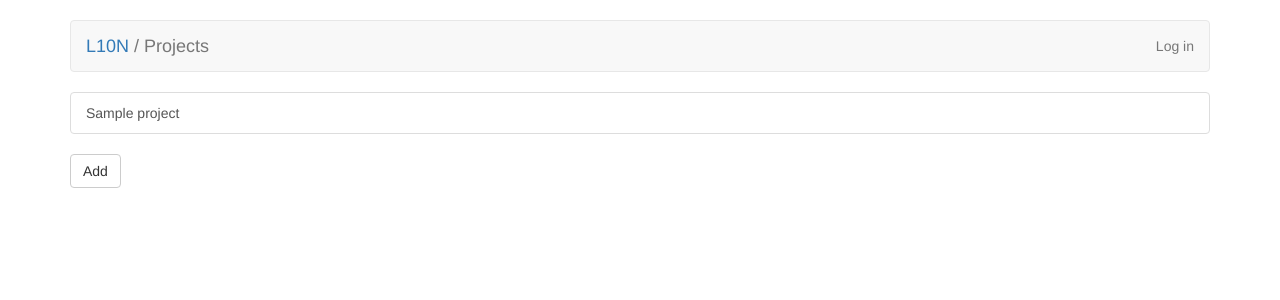
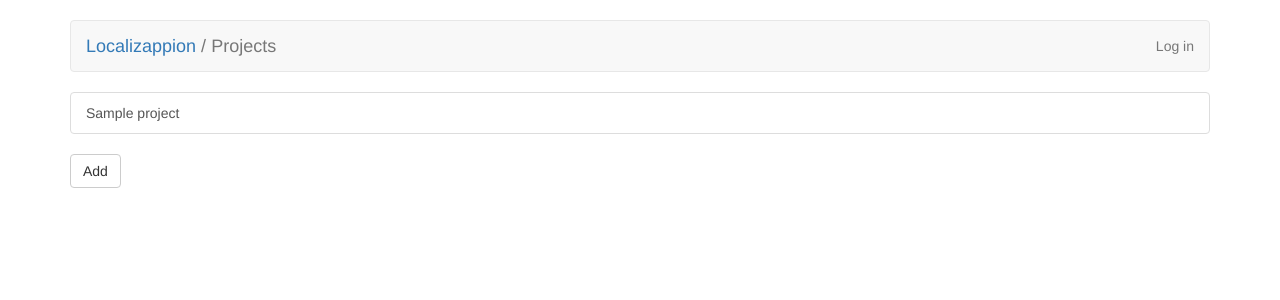
Before and after one commit to tughi/localizappion, a Flask app: page /projects in a window 1280 px wide. Shown: the top 300 px of the page. Run offline with Flask 2, Linux system fonts and the light colour scheme; tables that the repository leaves empty hold one stand-in row (values such as "Sample post"); some libraries are stand-ins or nearby versions.

Commit message:
Use Localizappion

```diff
--- a/l10n/templates/language_detail.html
+++ b/l10n/templates/language_detail.html
@@ -1,6 +1,6 @@
 {% extends "layout.html" %}
 {% block breadcrumb %}
-    <li><a href="{{ url_for('index') }}">L10N</a></li>
+    <li><a href="{{ url_for('index') }}">Localizappion</a></li>
     <li><a href="{{ url_for('language_list') }}">Languages</a></li>
     <li>{{ language.name | default('New language', True) }}</li>
 {% endblock %}
--- a/l10n/templates/language_list.html
+++ b/l10n/templates/language_list.html
@@ -1,6 +1,6 @@
 {% extends "layout.html" %}
 {% block breadcrumb %}
-    <li><a href="{{ url_for('index') }}">L10N</a></li>
+    <li><a href="{{ url_for('index') }}">Localizappion</a></li>
     <li>Languages</li>
 {% endblock %}
 {% block body %}
--- a/l10n/templates/layout.html
+++ b/l10n/templates/layout.html
@@ -1,7 +1,7 @@
 <!doctype html>
 <html lang="en">
 <head>
-    <title>L10N</title>
+    <title>Localizappion</title>
     <meta name="viewport" content="width=device-width, initial-scale=1">
 
     <link rel="stylesheet" href="https://maxcdn.bootstrapcdn.com/bootstrap/3.3.7/css/bootstrap.min.css" integrity="sha384-BVYiiSIFeK1dGmJRAkycuHAHRg32OmUcww7on3RYdg4Va+PmSTsz/K68vbdEjh4u" crossorigin="anonymous">
@@ -18,7 +18,7 @@
                 <div class="navbar-brand">
                     <ul class="breadcrumbs">
                         {% block breadcrumb %}
-                            <li>L10N</li>
+                            <li>Localizappion</li>
                         {% endblock %}
                     </ul>
                 </div>
--- a/l10n/templates/login.html
+++ b/l10n/templates/login.html
@@ -1,6 +1,6 @@
 {% extends "layout.html" %}
 {% block breadcrumb %}
-    <a href="{{ url_for('index') }}">L10N</a>
+    <a href="{{ url_for('index') }}">Localizappion</a>
 {% endblock %}
 {% block body %}
     <form method="post" class="form-horizontal">
--- a/l10n/templates/project.html
+++ b/l10n/templates/project.html
@@ -1,6 +1,6 @@
 {% extends "layout.html" %}
 {% block breadcrumb %}
-    <li><a href="{{ url_for('index') }}">L10N</a></li>
+    <li><a href="{{ url_for('index') }}">Localizappion</a></li>
     <li><a href="{{ url_for('projects') }}">Projects</a></li>
     <li>{{ project.name }}</li>
 {% endblock %}
--- a/l10n/templates/project_edit.html
+++ b/l10n/templates/project_edit.html
@@ -1,6 +1,6 @@
 {% extends "layout.html" %}
 {% block breadcrumb %}
-    <li><a href="{{ url_for('index') }}">L10N</a></li>
+    <li><a href="{{ url_for('index') }}">Localizappion</a></li>
     <li><a href="{{ url_for('projects') }}">Projects</a></li>
     {% if project.id %}
         <li><a href="{{ url_for('project_detail', project_id=project.id) }}">{{ project.name }}</a></li>
--- a/l10n/templates/project_string.html
+++ b/l10n/templates/project_string.html
@@ -1,6 +1,6 @@
 {% extends "layout.html" %}
 {% block breadcrumb %}
-    <li><a href="{{ url_for('index') }}">L10N</a></li>
+    <li><a href="{{ url_for('index') }}">Localizappion</a></li>
     <li><a href="{{ url_for('projects') }}">Projects</a></li>
     <li><a href="{{ url_for('project_detail', project_id=string.project.id) }}">{{ string.project.name }}</a></li>
     <li><a href="{{ url_for('project_strings', project_id=string.project.id) }}">Strings</a></li>
--- a/l10n/templates/project_strings.html
+++ b/l10n/templates/project_strings.html
@@ -1,6 +1,6 @@
 {% extends "layout.html" %}
 {% block breadcrumb %}
-    <li><a href="{{ url_for('index') }}">L10N</a></li>
+    <li><a href="{{ url_for('index') }}">Localizappion</a></li>
     <li><a href="{{ url_for('projects') }}">Projects</a></li>
     <li><a href="{{ url_for('project_detail', project_id=project.id) }}">{{ project.name }}</a></li>
     <li>Strings</li>
--- a/l10n/templates/project_strings_upload.html
+++ b/l10n/templates/project_strings_upload.html
@@ -1,6 +1,6 @@
 {% extends "layout.html" %}
 {% block breadcrumb %}
-    <li><a href="{{ url_for('index') }}">L10N</a></li>
+    <li><a href="{{ url_for('index') }}">Localizappion</a></li>
     <li><a href="{{ url_for('projects') }}">Projects</a></li>
     <li><a href="{{ url_for('project_detail', project_id=project.id) }}">{{ project.name }}</a></li>
     <li><a href="{{ url_for('project_strings', project_id=project.id) }}">Strings</a></li>
--- a/l10n/templates/projects.html
+++ b/l10n/templates/projects.html
@@ -1,6 +1,6 @@
 {% extends "layout.html" %}
 {% block breadcrumb %}
-    <li><a href="{{ url_for('index') }}">L10N</a></li>
+    <li><a href="{{ url_for('index') }}">Localizappion</a></li>
     <li>Projects</li>
 {% endblock %}
 {% block body %}
```
Also changed, not shown: 1 other file.
